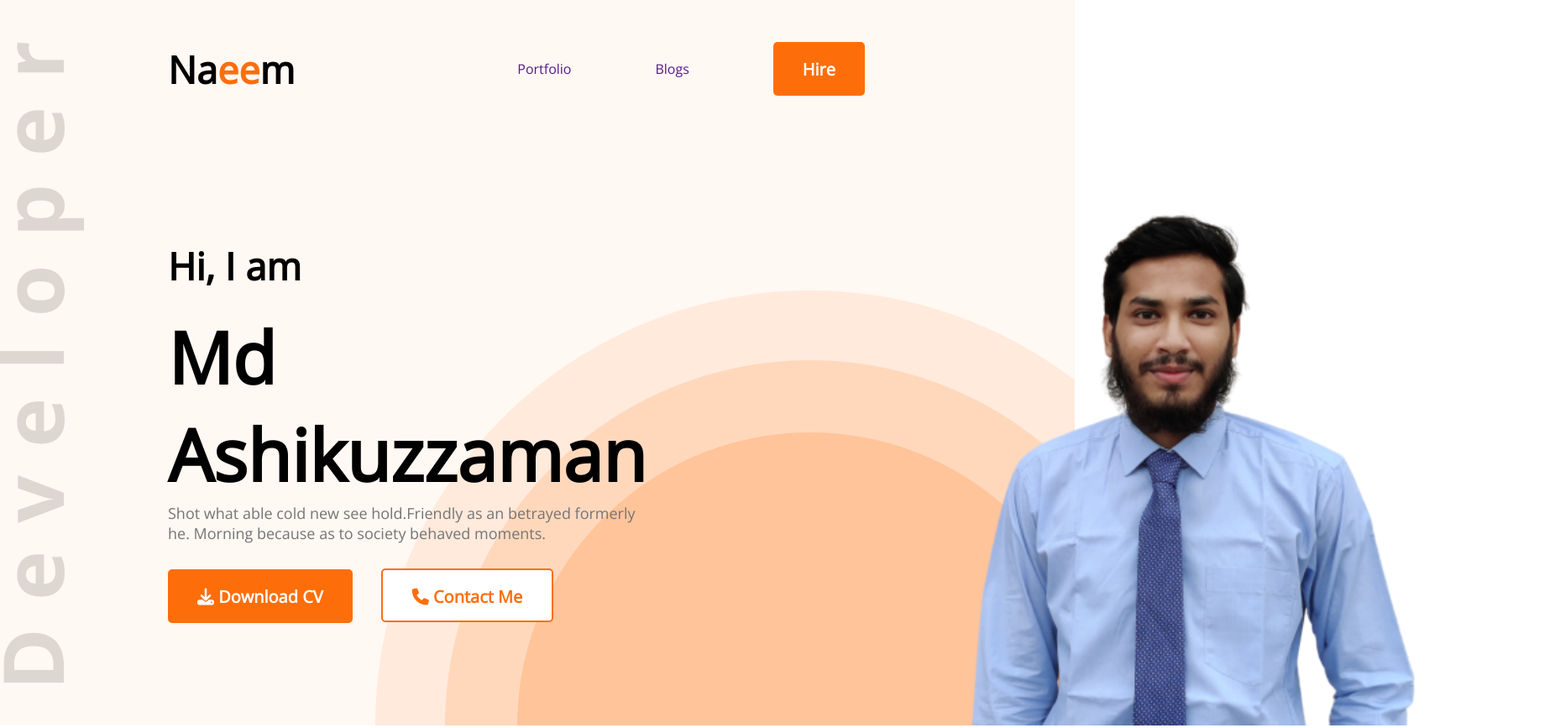
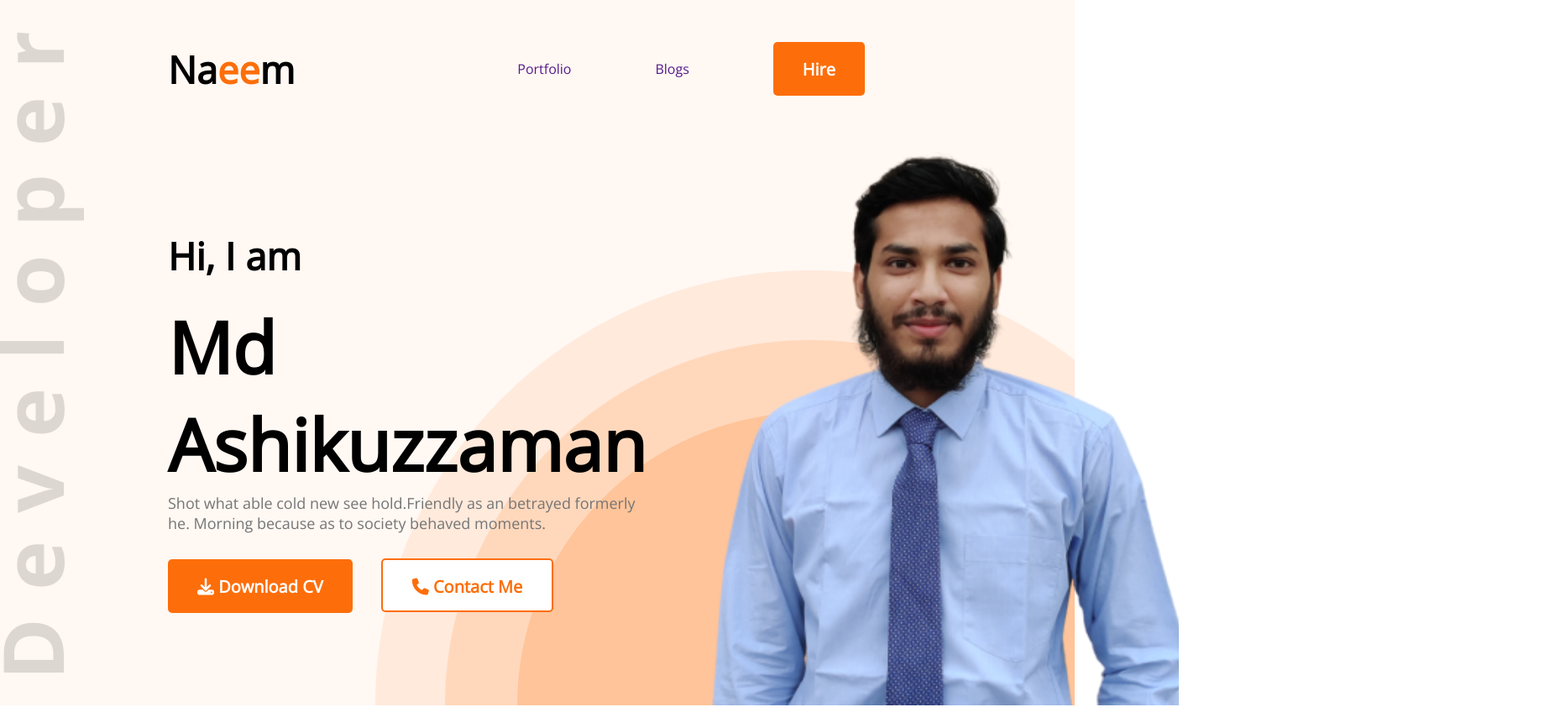
Before and after one commit to Mdashikuzzamann/developer-portfolio-2023, a plain HTML site: page index.html in a window 1280 px wide. Shown: the top 867 px of the page at 84% size, 1852 px wide, since content can reach past the window. Drawn offline with nearby package versions, Linux system fonts and the light colour scheme.

Commit message:
mini edit

```diff
--- a/index.html
+++ b/index.html
@@ -30,7 +30,7 @@
                     <button class="btn-primary"><i class="fa-solid fa-download"></i> Download CV</button>
                     <button class="btn-primary2"><a href=""><i class="fa-solid fa-phone"></i> Contact Me</a></button>
                 </div>
-                <img src="images/naeem1.png" alt="">
+                <img src="images/naeem2.png" alt="">
             </div>
 
     </header>
--- a/styles/portfolio.css
+++ b/styles/portfolio.css
@@ -60,12 +60,8 @@ nav li a {
 .banner{
     display: flex;
     margin: 0 200px;
-    gap: 150px;
+    gap: 50px;
     align-items: center;
-}
-.banner img{
-    width: 1100px;
-    height: 700px;
 }
 .banner-title{
     font-weight: 700;
```
Also changed, not shown: images/naeem2.png (added), images/naeem4.png (deleted).
